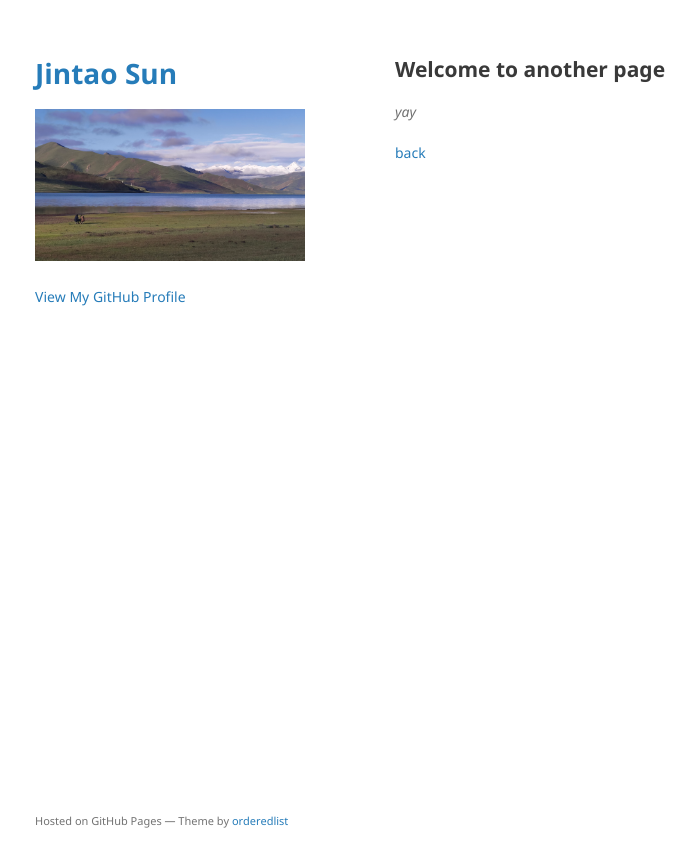
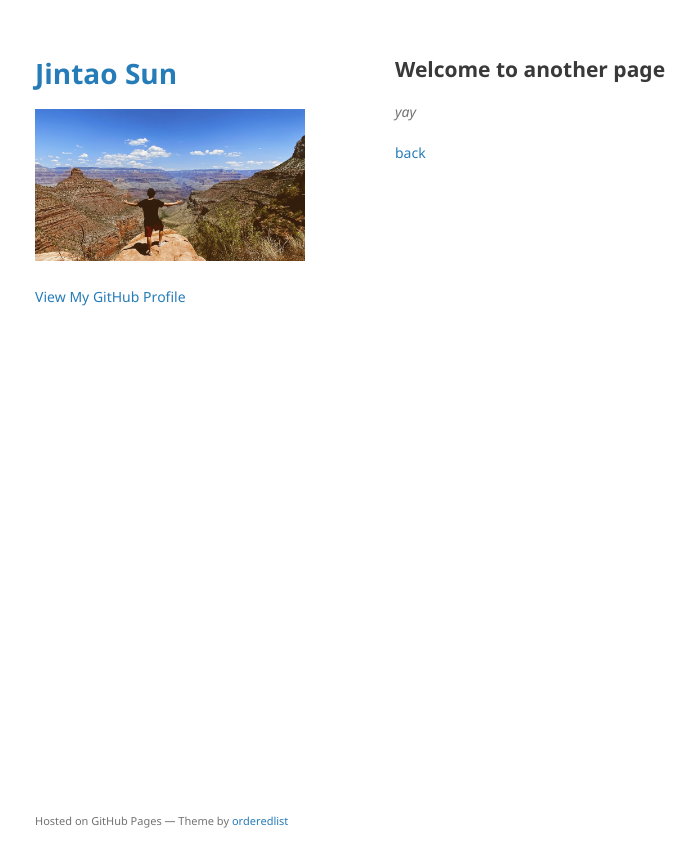
Before and after one commit to jintao-sun/jintao-sun.github.io, a Jekyll site: the page built from another-page.md, in a window 1280 px wide. Shown: the top 867 px of the page, without its empty margins (175-871 px from the left). Built offline with Jekyll 4.4.1, drawn with Linux system fonts in a browser that asks for light colours; the repository's description, which GitHub fills in, is left out; our own code applies the rules of GitHub Pages for plain Markdown files.

Commit message:
Update _config.yml

```diff
--- a/_config.yml
+++ b/_config.yml
@@ -1,4 +1,4 @@
 title: Jintao Sun
-logo: /assets/img/Tibet.jpg
+logo: /assets/img/great_canyon.jpg
 google_analytics:
 theme: jekyll-theme-minimal
```
